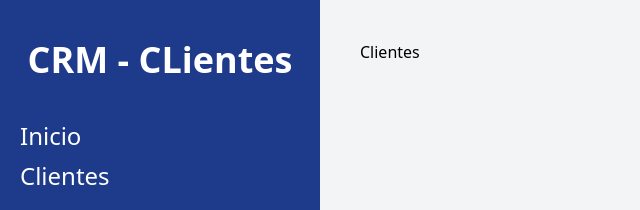
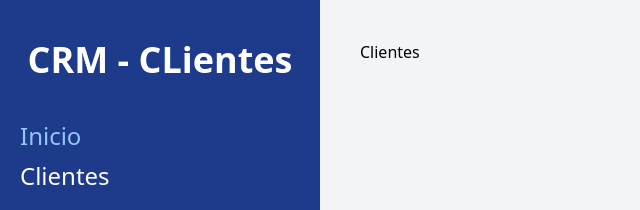
Before and after one commit to aquinoagustin/crm-vite, a React (Vite) app: page / in a window 1280 px wide. Shown: the top 210 px of the page, without its empty margins (0-640 px from the left). Built offline with nearby package versions, Linux system fonts and the light colour scheme.

Commit message:
Menu dinamico

```diff
--- a/src/components/Layout.jsx
+++ b/src/components/Layout.jsx
@@ -1,12 +1,18 @@
-import {Outlet,Link} from 'react-router-dom';
+import {Outlet,Link,useLocation} from 'react-router-dom';
 export default function Layout(){
+
+    const location = useLocation();
+    console.log(location.pathname)
+
     return(
         <div className='md:flex md:min-h-screen'>
             <aside className='md:w-1/4 bg-blue-900 px-5 py-10'>
                 <h2 className='text-4xl font-black text-center text-white'>CRM - CLientes</h2>
                 <nav className='mt-10'>
-                    <Link className='text-2xl block mt-2 hover:text-blue-300 text-white' to='/'>Inicio</Link>
-                    <Link className='text-2xl block mt-2 hover:text-blue-300 text-white' to='/clientes/nuevo'>Clientes</Link>
+                    <Link className={`${location.pathname === '/' ? 'text-blue-300':'text-white'} text-2xl block mt-2 hover:text-blue-300`}
+                    to='/'>Inicio</Link>
+ <Link className={`${location.pathname === '/clientes/nuevo' ? 'text-blue-300':'text-white'} text-2xl block mt-2 hover:text-blue-300`}
+                    to='/clientes/nuevo'>Clientes</Link>
                 </nav>
             </aside>
             <main className='md:w-3/4 p-10 md:h-screen overflow-scroll'>
```
